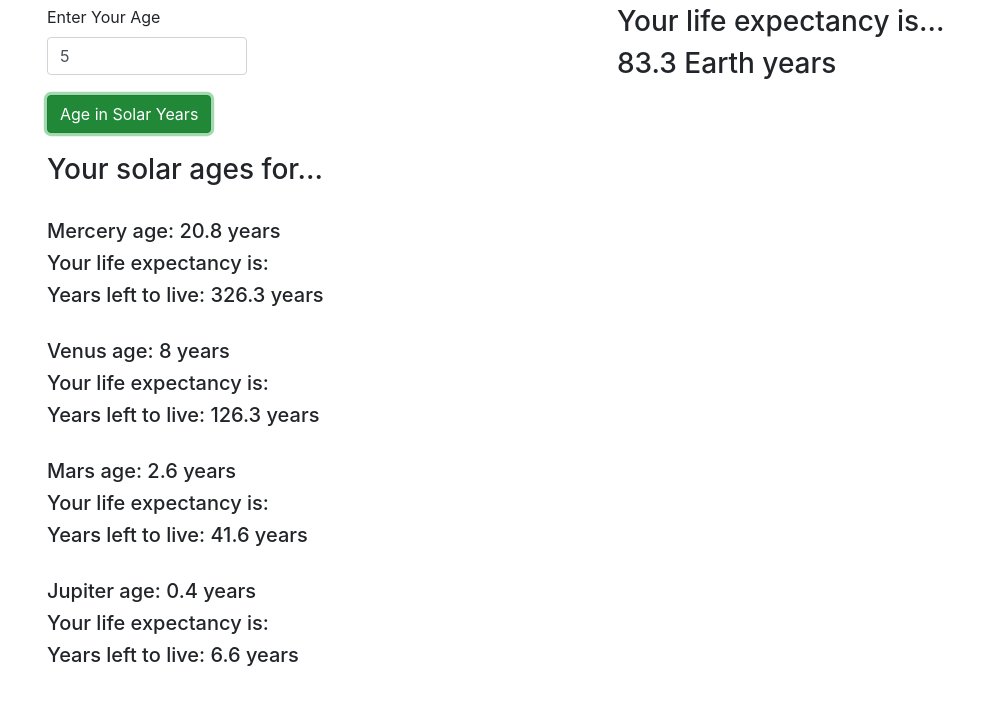
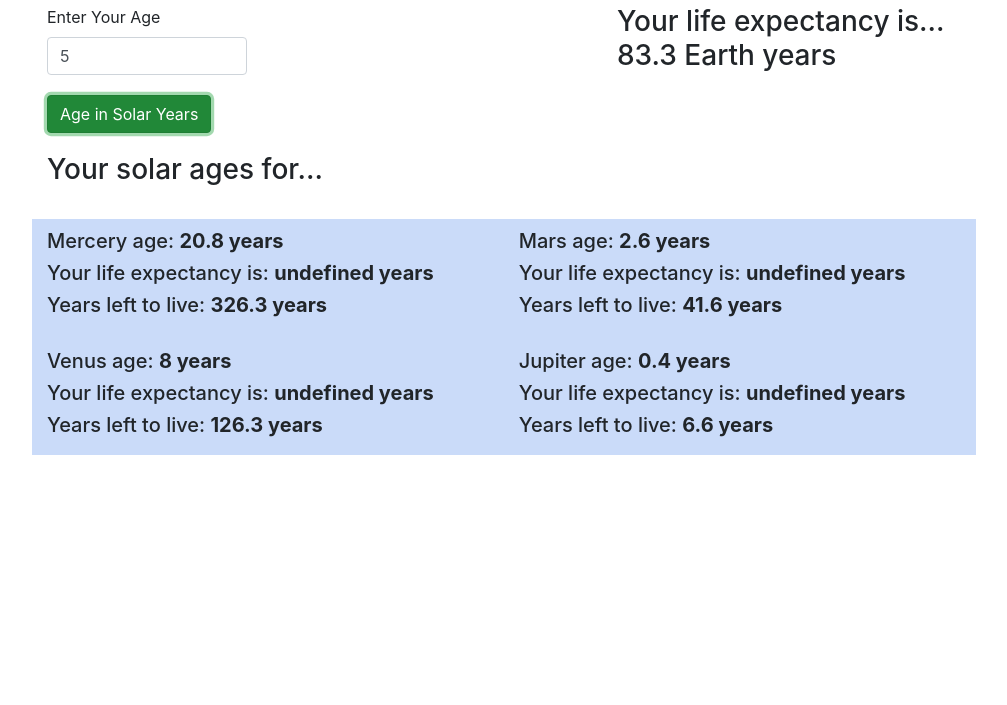
Before and after one commit to jeffdinsmore/galactic-calculator, a website built with webpack: page src/index.html in a window 1280 px wide. Both pictures are taken after typing "5" into the empty fields and a click on the button "Age in Solar Years". Shown: the part 111-816 px from the top of the page, without its empty margins (38-1045 px from the left). Built offline with nearby package versions, Linux system fonts and the light colour scheme.

Commit message:
added new test for life expectancy of planets. Tested mercury and had a good fail

```diff
--- a/src/css/styles.css
+++ b/src/css/styles.css
@@ -12,3 +12,9 @@ button {
 img {
   display: none;
 }
+
+#row2 {
+  background-color:#CADBF9;
+  width: 85%;
+  padding: 10px 0px 10px 0px
+}
--- a/src/index.html
+++ b/src/index.html
@@ -20,36 +20,39 @@
         </div>
         <div class="col-lg-4">
           <div id="outputExpectancy">
-            <h3>Your life expectancy is...</h3>
-            <h3><span id="outputYear"></span></h3>
+            <h3><span id="outputYear">Your life expectancy is...</span></h3>
+            <br>
           </div>
         </div>
       </div>
-
     </form>
     <div id="output">
       <h3>Your solar ages for...</h3>
       <br>
+      <div class="row" id="row2">
+        <div class="col-md-6">
       <img src="images/mercury.jpg">
       <img src="images/venus.jpg">
       <img src="images/mars.jpg">
       <img src="images/jupiter.jpg">
-      <h5>Mercery age: <span id="mercury"></span></h5>
-      <h5>Your life expectancy is: <span id="mercuryLife"></span></h5>
+      <h5>Mercery age: <strong><span id="mercury"></span></strong></h5>
+      <h5>Your life expectancy is: <strong><span id="mercuryLife"></span></strong></h5>
       <h5><span id="mercuryLeft">Years left to live: </span></h5>
       <br>
-      <h5>Venus age: <span id="venus"></span></h5>
-      <h5>Your life expectancy is: <span id="venusLife"></span></h5>
+      <h5>Venus age: <strong><span id="venus"></span></strong></h5>
+      <h5>Your life expectancy is: <strong><span id="venusLife"></span></strong></h5>
       <h5><span id="venusLeft">Years left to live: </span></h5>
-      <br>
-      <h5>Mars age: <span id="mars"></span></h5>
-      <h5>Your life expectancy is: <span id="marsLife"></span></h5>
+        </div>
+      <div class="col-md-6">
+      <h5>Mars age: <strong><span id="mars"></span></strong></h5>
+      <h5>Your life expectancy is: <strong><span id="marsLife"></span></strong></h5>
       <h5><span id="marsLeft">Years left to live:</span></h5>
       <br>
-      <h5>Jupiter age: <span id="jupiter"></span></h5>
-      <h5>Your life expectancy is: <span id="jupiterLife"></span></h5>
+      <h5>Jupiter age: <strong><span id="jupiter"></span></strong></h5>
+      <h5>Your life expectancy is: <strong><span id="jupiterLife"></span></strong></h5>
       <h5><span id="jupiterLeft">Years left to live: </span></h5>
-
+      </div>
+      </div>
     </div>
   </div>
   <footer></footer>
--- a/src/js/solarYear.js
+++ b/src/js/solarYear.js
@@ -1,11 +1,12 @@
 export default class SolarYears {
-  constructor(mercury, venus, mars, jupiter, randomAge, yearsLeft) {
+  constructor(mercury, venus, mars, jupiter, randomAge, yearsLeft, yearsPassed) {
     this.mercury = mercury;
     this.venus = venus;
     this.mars = mars;
     this.jupiter = jupiter;
     this.randomAge = randomAge;
     this.yearsLeft = yearsLeft;
+    this.yearsPassed = yearsPassed;
   }
 
   solarYearEquation (age) {
@@ -45,9 +46,11 @@ export default class SolarYears {
         return Number(element.toFixed(1));
       });
     }
+
+  lifeExpectancy() {
+    // this.mercuryLife = (this.mercury + this.yearsLeft[1]).toFixed(1);
+    // this.venusLife = (this.venus + this.yearsLeft[2]).toFixed(1);
+    // this.marsLife = (this.mars + this.yearsLeft[3]).toFixed(1);
+    // this.jupiterLife = (this.jupiter + this.yearsLeft[4]).toFixed(1);
   }
-
-//   lifeExpectancy() {
-
-//   }
-// }
+}
--- a/src/main.js
+++ b/src/main.js
@@ -15,76 +15,26 @@ $(document).ready(function() {
     $("#mars").text(solarYears.mars + " years");
     $("#jupiter").text(solarYears.jupiter + " years");
     solarYears.randomNumber();
-    $("#outputYear").text(solarYears.randomAge + " Earth years");
+    $("#outputYear").html("Your life expectancy is..." + "<br>" + solarYears.randomAge + " Earth years");
     solarYears.solarYearsLeft(inputtedAge);
-    // $("#mercuryLife").text(solarYears.randomAge[1] + " years");
-    // $("#venusLife").text(solarYears.randomAge[2] + " years");
-    // $("#marsLife").text(solarYears.randomAge[3] + " years");
-    // $("#jupiterLife").text(solarYears.randomAge[4] + " years");
-    console.log(inputtedAge)
-    let randomAge = solarYears.randomAge;
-    console.log(randomAge)
+    solarYears.lifeExpectancy();
+    console.log(solarYears.mercuryLife);
+    $("#mercuryLife").text(solarYears.mercuryLife + " years");
+    $("#venusLife").text(solarYears.venusLife + " years");
+    $("#marsLife").text(solarYears.marsLife + " years");
+    $("#jupiterLife").text(solarYears.jupiterLife + " years");
+    solarYears.solarYearsPassed(inputtedAge);
     if (inputtedAge > solarYears.randomAge) {
-      $("#mercuryLeft").text("You have lived passed by: " + solarYears.yearsPassed[1] + " years");
-      $("#venusLeft").text("You have lived passed by: " + solarYears.yearsPassed[2] + " years");
-      $("#marsLeft").text("You have lived passed by: " + solarYears.yearsPassed[3] + " years");
-      $("#jupiterLeft").text("You have lived passed by: " + solarYears.yearsPassed[4] + " years");
+      $("#outputYear").html("Your life expectancy was..." + "<br>" + solarYears.randomAge + " Earth years");
+      $("#mercuryLeft").text("Years passed expectancy: " + solarYears.yearsPassed[1] + " years");
+      $("#venusLeft").text("Years passed expectancy: " + solarYears.yearsPassed[2] + " years");
+      $("#marsLeft").text("Years passed expectancy: " + solarYears.yearsPassed[3] + " years");
+      $("#jupiterLeft").text("Years passed expectancy: " + solarYears.yearsPassed[4] + " years");
     } else {
-      $("#mercuryLeft").text("Years left to live: " + solarYears.yearsLeft[1] + " years");
-      $("#venusLeft").text("Years left to live: " + solarYears.yearsLeft[2] + " years");
-      $("#marsLeft").text("Years left to live: " + solarYears.yearsLeft[3] + " years");
-      $("#jupiterLeft").text("Years left to live: " + solarYears.yearsLeft[4] + " years");
+      $("#mercuryLeft").html("Years left to live: " + "<strong>" + solarYears.yearsLeft[1] + " years" + "</strong>");
+      $("#venusLeft").html("Years left to live: " + "<strong>" + solarYears.yearsLeft[2] + " years" + "</strong>");
+      $("#marsLeft").html("Years left to live: " + "<strong>" + solarYears.yearsLeft[3] + " years" + "</strong>");
+      $("#jupiterLeft").html("Years left to live: " + "<strong>" + solarYears.yearsLeft[4] + " years" + "</strong>");
     }
-    console.log(solarYears.yearsLeft)
-    console.log(solarYears.yearsPassed)
   });
 });
-
-// export default class SolarYears {
-//   constructor(mercury, venus, mars, jupiter, randomAge, yearsLeft) {
-//     this.mercury = mercury;
-//     this.venus = venus;
-//     this.mars = mars;
-//     this.jupiter = jupiter;
-//     this.randomAge = randomAge;
-//     this.yearsLeft = yearsLeft;
-//   }
-
-//   solarYearEquation (age) {
-//     this.mercury = Math.floor(10* age / 0.24)/10;
-//     this.venus = Math.floor(10 * age / 0.62)/10;
-//     this.mars = Math.floor(10 * age / 1.88)/10;
-//     this.jupiter = Math.floor(10 * age / 11.86)/10;
-//   }
-
-//   randomNumber () {
-//     let random = (Math.random() * 25) + 72;
-//     this.randomAge = [];
-//     this.randomAge.push(Math.floor(10 * random)/10);
-//     this.earthYears = this.randomAge[0];
-//     this.randomAge.push(this.earthYears/.24);
-//     this.randomAge.push(this.earthYears/.62);
-//     this.randomAge.push(this.earthYears/1.88);
-//     this.randomAge.push(this.earthYears/11.86);
-//     this.randomAge = this.randomAge.map(function(element) {
-//       return Number(element.toFixed(1));
-//     });
-//   }
-
-//   solarYearsLeft (age) {
-//     if (age > this.randomAge) {
-//       this.yearsPassed = age - this.randomAge
-//     } else {
-//       this.yearsLeft = [];
-//       this.yearsLeft.push(this.randomAge - age);
-//       this.earthLeft = this.yearsLeft[0];
-//       this.yearsLeft.push(this.earthLeft/0.24);
-//       this.yearsLeft.push(this.earthLeft/0.62);
-//       this.yearsLeft.push(this.earthLeft/1.88);
-//       this.yearsLeft.push(this.earthLeft/11.86);
-//       this.yearsLeft = this.yearsLeft.map(function(element) {
-//         return Number(element.toFixed(1));
-//       });
-//     }
-//   }
-// }
```
Also changed, not shown: _tests_/solarYear.test.js (+7 -1 lines).
